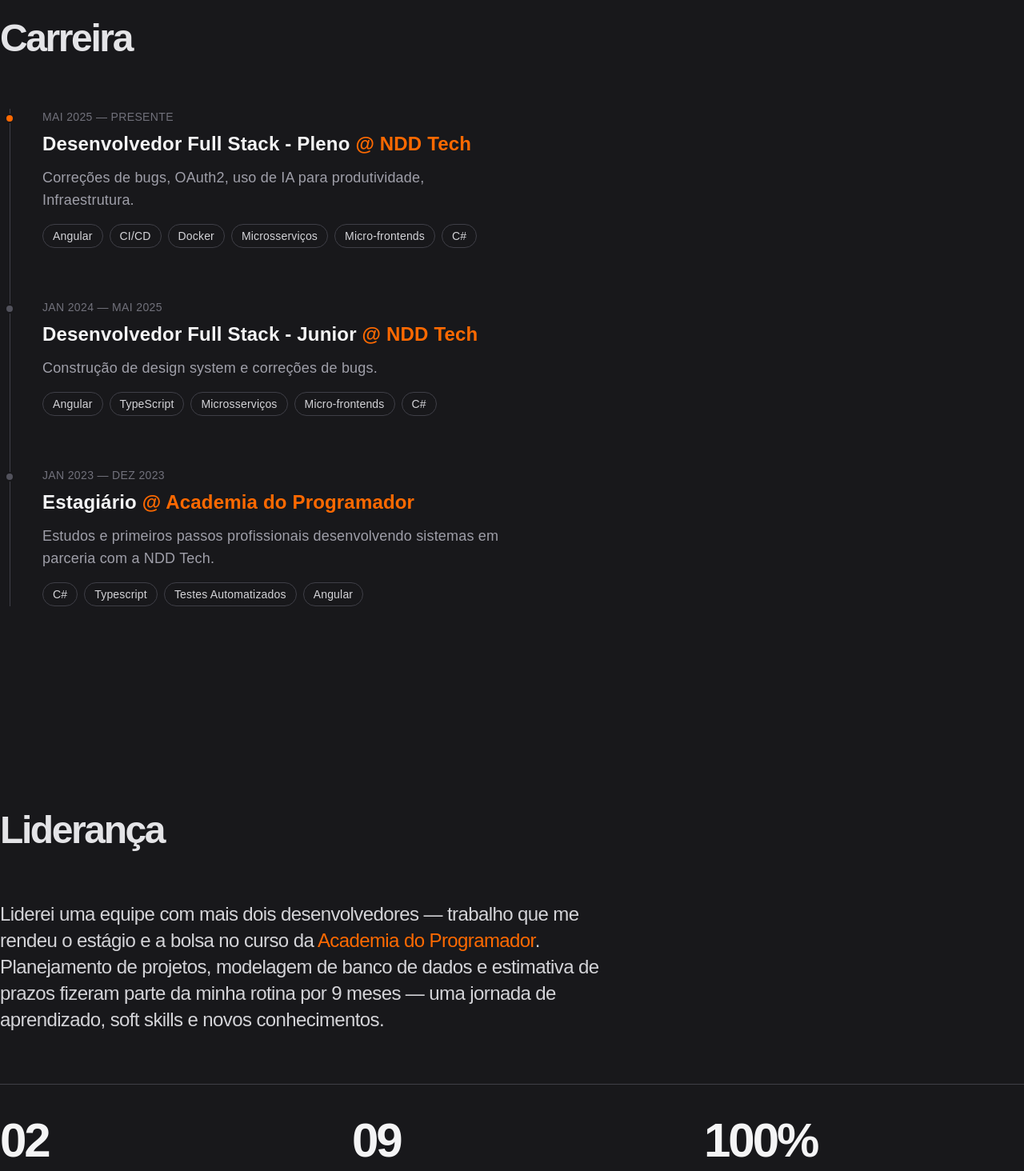
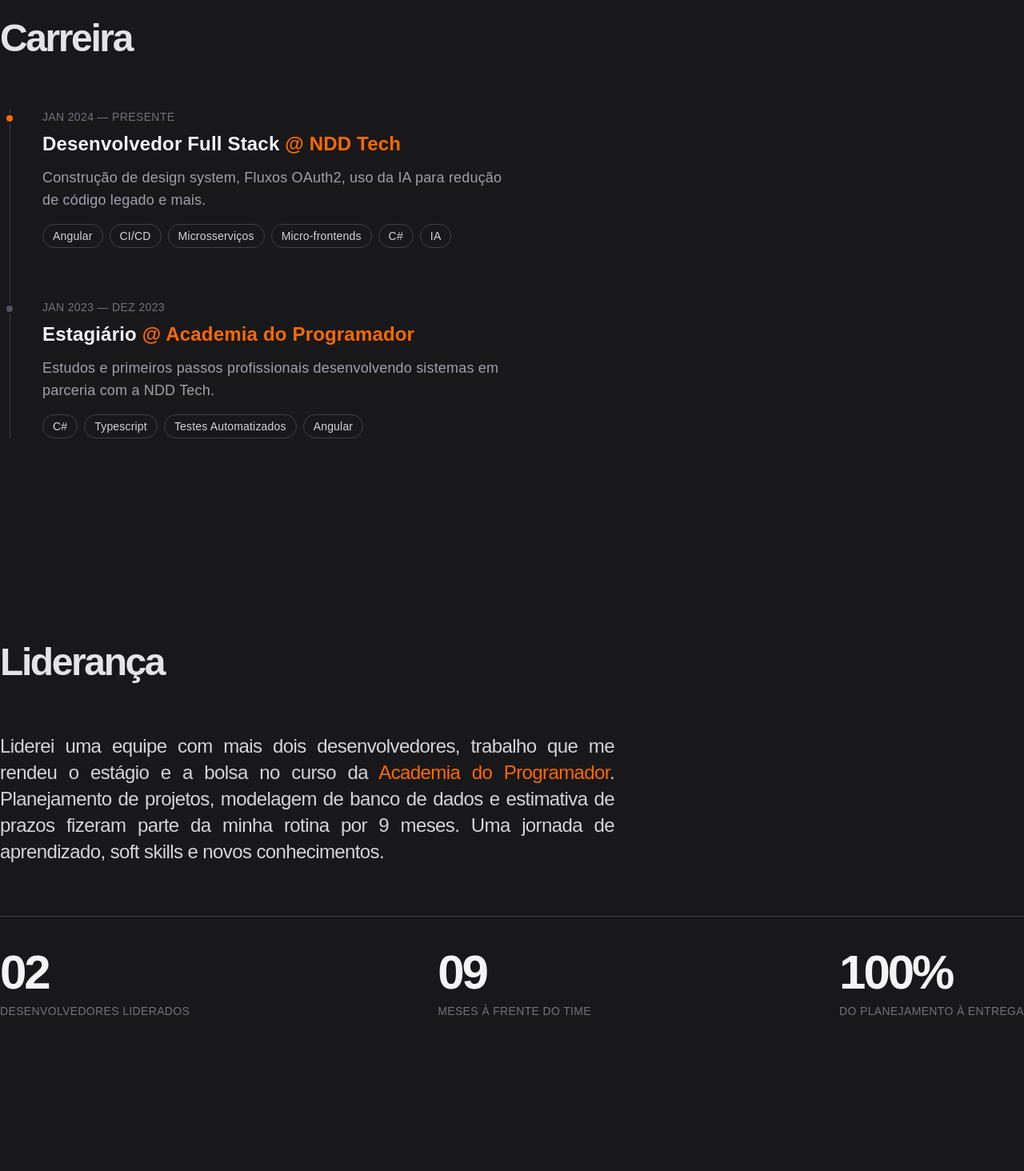
Before and after one commit to andradeleo/portfolio, a React (Vite) app: page / in a window 1280 px wide. Shown: the part 840-2304 px from the top of the page at 80% size. Built offline with nearby package versions, Linux system fonts and the light colour scheme.

Commit message:
chore: refine section copy and leadership layout

```diff
--- a/src/components/Blocks.tsx
+++ b/src/components/Blocks.tsx
@@ -16,7 +16,7 @@
   },
   {
     title: "Oncrivo",
-    text: "Plataforma que desenvolvo de ponta a ponta, do back-end à interface, cuidando de cada detalhe.",
+    text: "Plataforma que desenvolvo de ponta a ponta, do back-end à interface.",
     href: "https://www.oncrivo.com.br/",
     linkLabel: "↗ oncrivo.com.br",
   },
--- a/src/components/Hero.tsx
+++ b/src/components/Hero.tsx
@@ -33,7 +33,7 @@
         <p className="max-w-2xl text-justify text-lg leading-relaxed tracking-tight text-zinc-400 lg:text-2xl">
           Desenvolvedor full stack com{" "}
           <span className="text-zinc-100">mais de 3 anos de experiência</span>,
-          atualmente construindo com{" "}
+          atualmente construindo software com{" "}
           <span className="text-zinc-100">Angular</span> e{" "}
           <span className="text-zinc-100">Dotnet</span>.
         </p>
--- a/src/components/Leadership.tsx
+++ b/src/components/Leadership.tsx
@@ -16,18 +16,18 @@
         Liderança
       </h2>
 
-      <p className="max-w-3xl text-2xl leading-snug font-medium tracking-tight text-zinc-300">
-        Liderei uma equipe com mais dois desenvolvedores — trabalho que me
-        rendeu o estágio e a bolsa no curso da{" "}
+      <p className="max-w-3xl text-justify text-2xl leading-snug font-medium tracking-tight text-zinc-300">
+        Liderei uma equipe com mais dois desenvolvedores, trabalho que me rendeu
+        o estágio e a bolsa no curso da{" "}
         <span className="text-orange-500">Academia do Programador</span>.
         Planejamento de projetos, modelagem de banco de dados e estimativa de
-        prazos fizeram parte da minha rotina por 9 meses — uma jornada de
+        prazos fizeram parte da minha rotina por 9 meses. Uma jornada de
         aprendizado, soft skills e novos conhecimentos.
       </p>
 
-      <dl className="mt-16 grid grid-cols-1 gap-10 border-t border-zinc-700 pt-10 sm:grid-cols-3">
+      <dl className="mt-16 flex items-center justify-between gap-10 border-t border-zinc-700 pt-10">
         {highlights.map((item) => (
-          <div key={item.label} className="flex flex-col gap-2">
+          <div key={item.label} className="items-left flex flex-col gap-2">
             <dt className="text-6xl font-black tracking-tighter text-zinc-100">
               {item.value}
             </dt>
--- a/src/components/Timeline.tsx
+++ b/src/components/Timeline.tsx
@@ -8,26 +8,12 @@
 
 const entries: TimelineEntry[] = [
   {
-    period: "MAI 2025 — PRESENTE",
-    role: "Desenvolvedor Full Stack - Pleno",
+    period: "JAN 2024 — PRESENTE",
+    role: "Desenvolvedor Full Stack",
     company: "NDD Tech",
     description:
-      "Correções de bugs, OAuth2, uso de IA para produtividade, Infraestrutura.",
-    tags: [
-      "Angular",
-      "CI/CD",
-      "Docker",
-      "Microsserviços",
-      "Micro-frontends",
-      "C#",
-    ],
-  },
-  {
-    period: "JAN 2024 — MAI 2025",
-    role: "Desenvolvedor Full Stack - Junior",
-    company: "NDD Tech",
-    description: "Construção de design system e correções de bugs.",
-    tags: ["Angular", "TypeScript", "Microsserviços", "Micro-frontends", "C#"],
+      "Construção de design system, Fluxos OAuth2, uso da IA para redução de código legado e mais.",
+    tags: ["Angular", "CI/CD", "Microsserviços", "Micro-frontends", "C#", "IA"],
   },
   {
     period: "JAN 2023 — DEZ 2023",
```
